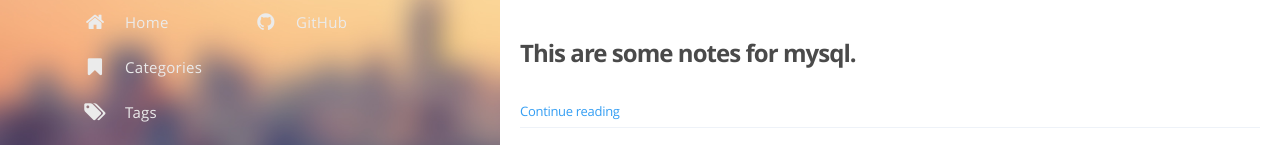
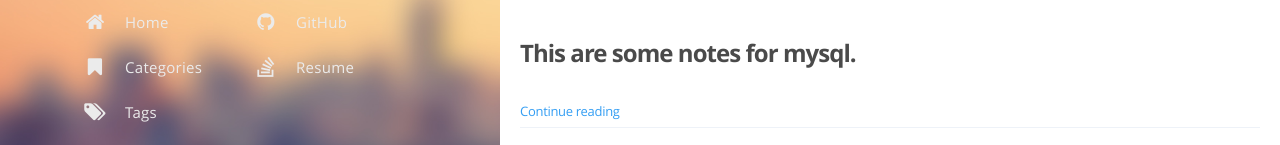
Before and after one commit to kigochen/kigochen.github.io, a plain HTML site: page index.html in a window 1280 px wide. Shown: the part 322-467 px from the top of the page. Drawn offline with nearby package versions, Linux system fonts and the light colour scheme; some packages are replaced by stand-ins of ours; grey boxes are pictures that could not be loaded; a script that the page names is missing.

Commit message:
rebuilding site 2019年 2月24日 週日 22時50分35秒 CST

```diff
--- a/index.html
+++ b/index.html
@@ -165,6 +165,16 @@
       <i class="sidebar-button-icon fa fa-lg fa-github"></i>
 
       <span class="sidebar-button-desc">GitHub</span>
+    </a>
+  </li>
+
+  <li class="sidebar-button">
+
+      <a class="sidebar-button-link " href="https://www.cakeresume.com/s--BHMTIrGC9JoqX5kBfMfuyg--/kigo-chen" target="_blank" rel="noopener">
+
+      <i class="sidebar-button-icon fa fa-lg fa-stack-overflow"></i>
+
+      <span class="sidebar-button-desc">Resume</span>
     </a>
   </li>
 
```
Also changed, not shown: 2013/10/chinese-test/index.html (+10 -0 lines), 2017/09/title-test-name/index.html (+10 -0 lines), 2019/02/mysql-note/index.html (+10 -0 lines), 2019/02/sql-basic/index.html (+10 -0 lines), archives/index.html (+10 -0 lines), categories/features/index.html (+10 -0 lines), categories/index.html (+10 -0 lines), categories/notes/index.html (+10 -0 lines), categories/sql/index.html (+10 -0 lines), categories/testing/index.html (+10 -0 lines), categories/tranquilpeak/index.html (+10 -0 lines), post/index.html (+10 -0 lines), tags/index.html (+10 -0 lines), tags/sql/index.html (+10 -0 lines), 1 more files.
